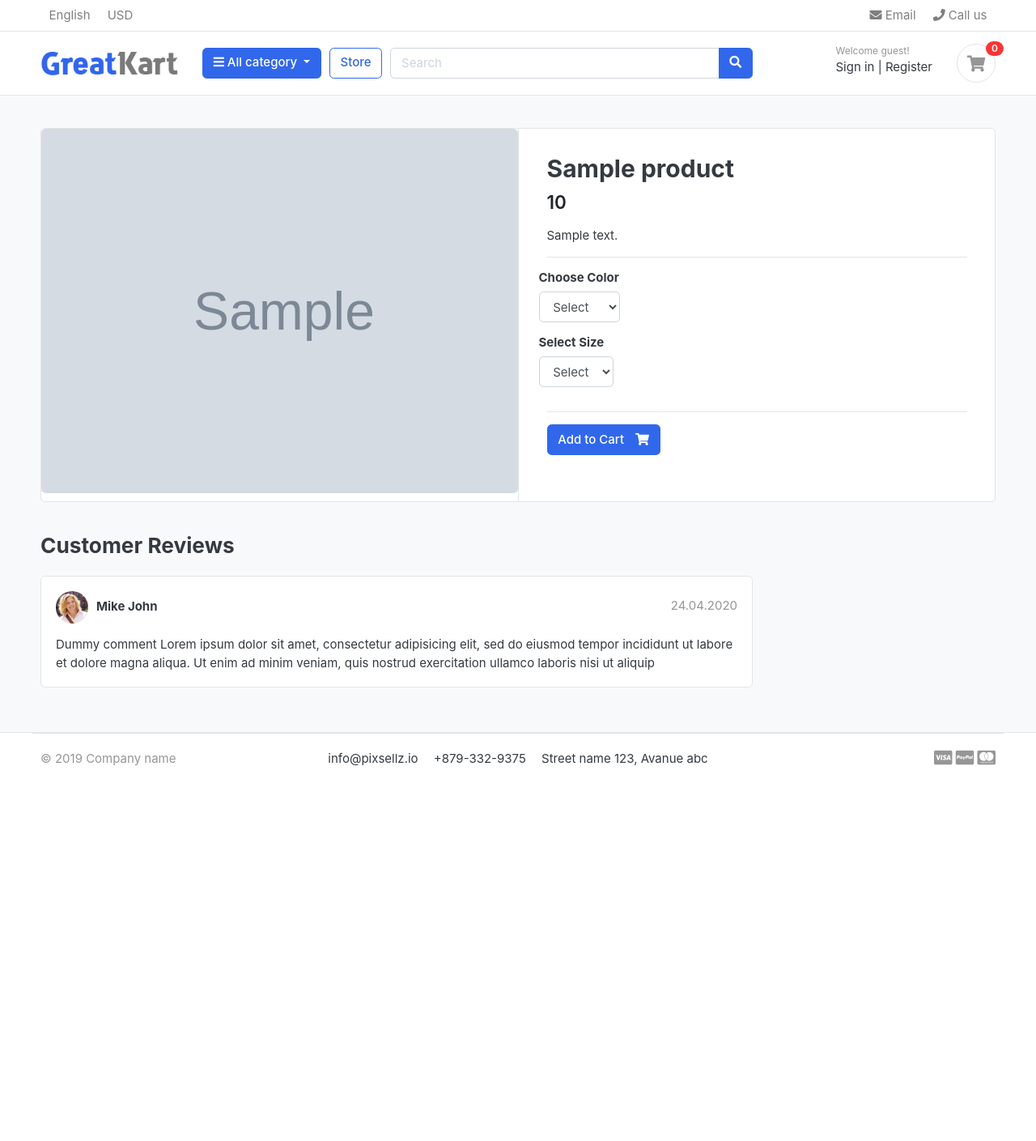
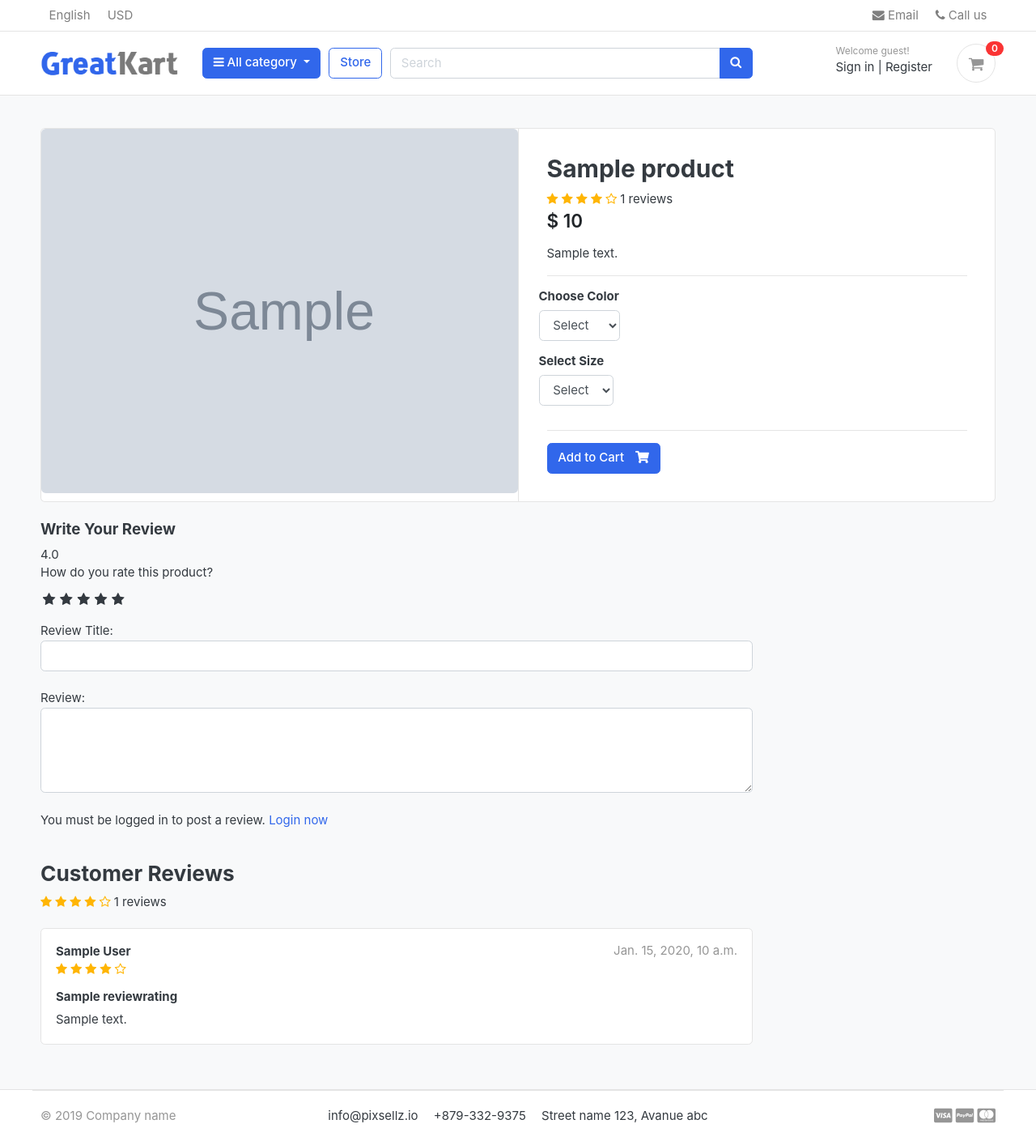
Before and after one commit to mohit7456/greatkart-django, a Django app: a page that uses greatkart/templates/base.html in a window 1280 px wide. Shown: the whole page at 81% size. Before the commit the page ends 946 px from the top, so only its background shows below. Run offline with Django 5.2, Linux system fonts and the light colour scheme; tables that the repository leaves empty hold one stand-in row (values such as "Sample post"); grey boxes marked "Sample" are stand-in pictures; some libraries are stand-ins or nearby versions; some web fonts are replaced.

Commit message:
payment ad rating syste

```diff
--- a/greatkart/accounts/models.py
+++ b/greatkart/accounts/models.py
@@ -60,6 +60,9 @@ class Account(AbstractBaseUser):
 
     objects = MyAccountManager()
 
+    def full_name(self):
+        return f'{self.first_name} {self.last_name}'
+
     def __str__(self):
         return self.email
 
--- /dev/null
+++ b/greatkart/static/css/custom.css
@@ -0,0 +1,44 @@
+.rate > input{
+    display: none;
+}
+
+.rate{
+    display: inline-block;
+    border: 0;
+}
+
+.rate > label{
+    float: right;
+}
+
+.rate > label::before{
+    display: inline-block;
+    font-size: 1.1rem;
+    font-family: FontAwesome;
+    content: "\f005";
+    margin:0;
+    padding: 0.3rem .2rem;
+    cursor: pointer;
+}
+
+/* half star */
+.rate .half::before{
+    content: "\f089";
+    position: absolute;
+    padding-right: 0;
+}
+
+/* click and hower on stars */
+input:checked ~ label, label:hover ~ label{
+    color: #ffb503;
+}
+
+/* hower highlight */
+input:checked + label:hover, input:checked ~ label:hover, input:checked ~ label:hover ~ label,
+label:hover ~ input:checked ~ label{
+    color: #cc9000;
+}
+
+.rating-star i{
+    color: #ffb503 !important;
+}
--- a/greatkart/store/admin.py
+++ b/greatkart/store/admin.py
@@ -1,5 +1,5 @@
 from django.contrib import admin
-from .models import Product, Variation
+from .models import Product, Variation, ReviewRating
 
 # Register your models here.
 class ProductAdmin(admin.ModelAdmin):
@@ -13,3 +13,4 @@ class VariationAdmin(admin.ModelAdmin):
 
 admin.site.register(Product, ProductAdmin)
 admin.site.register(Variation, VariationAdmin)
+admin.site.register(ReviewRating)
--- a/greatkart/store/urls.py
+++ b/greatkart/store/urls.py
@@ -6,5 +6,6 @@ urlpatterns = [
     path('', views.store, name='store'),
     path('category/<slug:category_slug>/', views.store, name='products_by_category'),
     path('category/<slug:category_slug>/<slug:product_slug>/', views.product_detail, name='product_detail'),    # When we click on specific product.
-    path('search/', views.search, name='search')
+    path('search/', views.search, name='search'),
+    path('submit_review/<int:product_id>/', views.submit_review, name='submit_review'),
 ]
--- a/greatkart/store/views.py
+++ b/greatkart/store/views.py
@@ -1,10 +1,16 @@
-from django.shortcuts import render, get_object_or_404, HttpResponse
-from . models import Product
+from django.shortcuts import render, get_object_or_404, redirect
+from . models import Product, ReviewRating
 from category.models import Category
 from carts.views import _cart_id
 from carts.models import CartItem
 from django.core.paginator import EmptyPage, PageNotAnInteger, Paginator
 from django.db.models import Q
+
+from .forms import ReviewForm
+from django.contrib import messages
+from orders.models import OrderProduct
+from django.contrib import messages
+
 
 # Create your views here.
 def store(request, category_slug=None):
@@ -44,9 +50,22 @@ def product_detail(request, category_slug, product_slug):
     except Exception as e:
         raise e
 
+    if request.user.is_authenticated:
+        try:
+            orderproduct = OrderProduct.objects.filter(user=request.user, product_id=single_product.id).exists()
+        except OrderProduct.DoesNotExist:
+            orderproduct = None
+    else:
+        orderproduct = None
+
+    # Get the reviews
+    reviews = ReviewRating.objects.filter(product_id=single_product.id, status=True)
+
     context = {
-        'single_product' : single_product,
-        'in_cart': in_cart,
+        'single_product': single_product,
+        'in_cart'       : in_cart,
+        'orderproduct': orderproduct,
+        'reviews': reviews,
     }
     return render(request, 'store/product_detail.html', context)
 
@@ -65,3 +84,26 @@ def search(request):
     }
 
     return render(request, 'store/store.html', context)
+
+def submit_review(request, product_id):
+    url = request.META.get('HTTP_REFERER')
+    if request.method == 'POST':
+        try:
+            reviews = ReviewRating.objects.get(user__id=request.user.id, product__id=product_id)
+            form = ReviewForm(request.POST, instance=reviews)
+            form.save()
+            messages.success(request, 'Thank you! Your review has been updated.')
+            return redirect(url)
+        except ReviewRating.DoesNotExist:
+            form = ReviewForm(request.POST)
+            if form.is_valid():
+                data = ReviewRating()
+                data.subject = form.cleaned_data['subject']
+                data.rating = form.cleaned_data['rating']
+                data.review = form.cleaned_data['review']
+                data.ip = request.META.get('REMOTE_ADDR')
+                data.product_id = product_id
+                data.user_id = request.user.id
+                data.save()
+                messages.success(request, 'Thank you! Your review has been submitted.')
+                return redirect(url)
--- a/greatkart/templates/base.html
+++ b/greatkart/templates/base.html
@@ -24,6 +24,10 @@
 <!-- custom style -->
 <link href="{% static 'css/ui.css' %}" rel="stylesheet" type="text/css"/>
 <link href="{% static 'css/responsive.css' %}" rel="stylesheet" media="only screen and (max-width: 1200px)" />
+
+<link href="{% static 'css/custom.css' %}" rel="stylesheet" type="text/css"/>
+<link rel="stylesheet" href="https://cdnjs.cloudflare.com/ajax/libs/font-awesome/4.7.0/css/font-awesome.min.css">
+
 
 <!-- custom javascript -->
 <script src="{% static 'js/script.js' %}" type="text/javascript"></script>
--- a/greatkart/templates/store/product_detail.html
+++ b/greatkart/templates/store/product_detail.html
@@ -1,4 +1,4 @@
-{% extends "base.html" %}
+{% extends 'base.html' %}
 {% load static %}
 
 {% block content %}
@@ -18,32 +18,43 @@
 					</article> <!-- gallery-wrap .end// -->
 				</aside>
 				<main class="col-md-6 border-left">
+
 					<form action="{% url 'add_cart' single_product.id %}" method="POST">
 						{% csrf_token %}
 						<article class="content-body">
 
 							<h2 class="title">{{ single_product.product_name }}</h2>
+							<div class="rating-star">
+								<span>
+									<i class="fa fa-star{% if single_product.averageReview < 0.5 %}-o{% elif single_product.averageReview >= 0.5 and single_product.averageReview < 1 %}-half-o {% endif %}" aria-hidden="true"></i>
+									<i class="fa fa-star{% if single_product.averageReview < 1.5 %}-o{% elif single_product.averageReview >= 1.5 and single_product.averageReview < 2 %}-half-o {% endif %}" aria-hidden="true"></i>
+									<i class="fa fa-star{% if single_product.averageReview < 2.5 %}-o{% elif single_product.averageReview >= 2.5 and single_product.averageReview < 3 %}-half-o {% endif %}" aria-hidden="true"></i>
+									<i class="fa fa-star{% if single_product.averageReview < 3.5 %}-o{% elif single_product.averageReview >= 3.5 and single_product.averageReview < 4 %}-half-o {% endif %}" aria-hidden="true"></i>
+									<i class="fa fa-star{% if single_product.averageReview < 4.5 %}-o{% elif single_product.averageReview >= 4.5 and single_product.averageReview < 5 %}-half-o {% endif %}" aria-hidden="true"></i>
+									<span>{{single_product.countReview}} reviews</span>
+									</span>
+							</div>
+
 
 							<div class="mb-3">
-					<var class="price h4">{{ single_product.price }}</var>
+								<var class="price h4">$ {{single_product.price}}</var>
 							</div>
 
 							<p>{{ single_product.description }}</p>
 
+
 							<hr>
-
 							<div class="row">
 								<div class="item-option-select">
 									<h6>Choose Color</h6>
 									<select name="color" class="form-control" required>
 										<option value="" disabled selected>Select</option>
-						{% for i in single_product.variation_set.colors %}                            <!-- _set.colors come from models.py Variation Manager. -->
+										{% for i in single_product.variation_set.colors %}
 										<option value="{{ i.variation_value | lower }}">{{ i.variation_value | capfirst }}</option>
-						{% endfor%}
+										{% endfor %}
 									</select>
 								</div>
-				  </div> <!-- row.// -->
-
+							</div>
 							<div class="row">
 								<div class="item-option-select">
 									<h6>Select Size</h6>
@@ -51,26 +62,18 @@
 										<option value="" disabled selected>Select</option>
 										{% for i in single_product.variation_set.sizes %}
 										<option value="{{ i.variation_value | lower }}">{{ i.variation_value | capfirst }}</option>
-						{% endfor%}
-
+										{% endfor %}
 									</select>
 								</div>
-				  </div> <!-- row.// -->
-
+							</div>
 							<hr>
-
 							{% if single_product.stock <= 0 %}
-					<h5 class="text-danger">Out of stock</h5>
+							<h5 class="text-danger">Out of Stock</h5>
 							{% else %}
-					  <button type="submit" class="btn btn-primary">
-						<span class="text">Add to Cart</span>
-						<i class="fas fa-shopping-cart"></i>
-					  </button>
+							<button type="submit" class="btn  btn-primary"> <span class="text">Add to Cart</span> <i class="fas fa-shopping-cart"></i> </button>
 							{% endif %}
-
 						</article> <!-- product-info-aside .// -->
 					</form>
-
 				</main> <!-- col.// -->
 			</div> <!-- row.// -->
 		</div> <!-- card.// -->
@@ -81,29 +84,90 @@
 		<div class="row">
 			<div class="col-md-9">
 
+
+
+				<form action="{% url 'submit_review' single_product.id %}" method="POST">
+					{% csrf_token %}
+					<h5>Write Your Review</h5>
+					{{single_product.averageReview}}
+					<div>
+						<!-- Rating stars -->
+						<label>How do you rate this product?</label>
+						<br>
+						<div class="rate">
+							<input type="radio" name="rating" id="rating10" value="5" required /><label for="rating10" title="5"></label>
+							<input type="radio" name="rating" id="rating9" value="4.5" required /><label for="rating9" title="4.5" class="half"></label>
+							<input type="radio" name="rating" id="rating8" value="4" required /><label for="rating8" title="4"></label>
+							<input type="radio" name="rating" id="rating7" value="3.5" required /><label for="rating7" title="3.5" class="half"></label>
+							<input type="radio" name="rating" id="rating6" value="3" required /><label for="rating6" title="3"></label>
+							<input type="radio" name="rating" id="rating5" value="2.5" required /><label for="rating5" title="2.5" class="half"></label>
+							<input type="radio" name="rating" id="rating4" value="2" required /><label for="rating4" title="2"></label>
+							<input type="radio" name="rating" id="rating3" value="1.5" required /><label for="rating3" title="1.5" class="half"></label>
+							<input type="radio" name="rating" id="rating2" value="1" required /><label for="rating2" title="1"></label>
+							<input type="radio" name="rating" id="rating1" value="0.5" required /><label for="rating1" title="0.5" class="half"></label>
+						</div>
+						<br>
+						Review Title:
+						<input type="text" class="form-control" name="subject">
+						<br>
+						Review:
+						<textarea name="review" rows="4" class="form-control"></textarea>
+						<br>
+						{% if user.is_authenticated %}
+							{% if orderproduct %}
+								<input type="submit" value="Submit Review" class="btn btn-primary">
+							{% else %}
+								<p>You must purchase this product to post a review.</p>
+							{% endif %}
+						{% else %}
+						<p>You must be logged in to post a review. <span><a href="{% url 'login' %}">Login now</a></span></p>
+						{% endif %}
+
+					</div>
+{% include 'includes/alerts.html' %}
+				</form>
+<br>
 <header class="section-heading">
 	<h3>Customer Reviews </h3>
+	<div class="rating-star">
+		<span>
+			<i class="fa fa-star{% if single_product.averageReview < 0.5 %}-o{% elif single_product.averageReview >= 0.5 and single_product.averageReview < 1 %}-half-o {% endif %}" aria-hidden="true"></i>
+			<i class="fa fa-star{% if single_product.averageReview < 1.5 %}-o{% elif single_product.averageReview >= 1.5 and single_product.averageReview < 2 %}-half-o {% endif %}" aria-hidden="true"></i>
+			<i class="fa fa-star{% if single_product.averageReview < 2.5 %}-o{% elif single_product.averageReview >= 2.5 and single_product.averageReview < 3 %}-half-o {% endif %}" aria-hidden="true"></i>
+			<i class="fa fa-star{% if single_product.averageReview < 3.5 %}-o{% elif single_product.averageReview >= 3.5 and single_product.averageReview < 4 %}-half-o {% endif %}" aria-hidden="true"></i>
+			<i class="fa fa-star{% if single_product.averageReview < 4.5 %}-o{% elif single_product.averageReview >= 4.5 and single_product.averageReview < 5 %}-half-o {% endif %}" aria-hidden="true"></i>
+	<span>{{single_product.countReview}} reviews</span>
+			</span>
+	</div>
 
 </header>
 
+{% for review in reviews %}
 				<article class="box mb-3">
 					<div class="icontext w-100">
-			<img src="{% static './images/avatars/avatar1.jpg' %}" class="img-xs icon rounded-circle">
+
 						<div class="text">
-				<span class="date text-muted float-md-right">24.04.2020 </span>
-				<h6 class="mb-1">Mike John </h6>
-
+							<span class="date text-muted float-md-right">{{review.updated_at}} </span>
+							<h6 class="mb-1">{{review.user.full_name}} </h6>
+							<div class="rating-star">
+								<span>
+									<i class="fa fa-star{% if review.rating == 0.5 %}-half-o{% elif review.rating < 1 %}-o {% endif %}" aria-hidden="true"></i>
+									<i class="fa fa-star{% if review.rating == 1.5 %}-half-o{% elif review.rating < 2 %}-o {% endif %}" aria-hidden="true"></i>
+									<i class="fa fa-star{% if review.rating == 2.5 %}-half-o{% elif review.rating < 3 %}-o {% endif %}" aria-hidden="true"></i>
+									<i class="fa fa-star{% if review.rating == 3.5 %}-half-o{% elif review.rating < 4 %}-o {% endif %}" aria-hidden="true"></i>
+									<i class="fa fa-star{% if review.rating == 4.5 %}-half-o{% elif review.rating < 5 %}-o {% endif %}" aria-hidden="true"></i>
+								</span>
+							</div>
 						</div>
 					</div> <!-- icontext.// -->
 					<div class="mt-3">
+						<h6>{{review.subject}}</h6>
 						<p>
-				Dummy comment Lorem ipsum dolor sit amet, consectetur adipisicing elit, sed do eiusmod
-				tempor incididunt ut labore et dolore magna aliqua. Ut enim ad minim veniam,
-				quis nostrud exercitation ullamco laboris nisi ut aliquip
+							{{review.review}}
 						</p>
 					</div>
 				</article>
-
+{% endfor %}
 
 
 			</div> <!-- col.// -->
```
Also changed, not shown: greatkart/store/forms.py (added, +7 -0 lines), greatkart/store/models.py (+31 -0 lines), greatkart/store/migrations/0003_reviewrating.py (added). Lines whose indentation alone changed are shown as unchanged.
